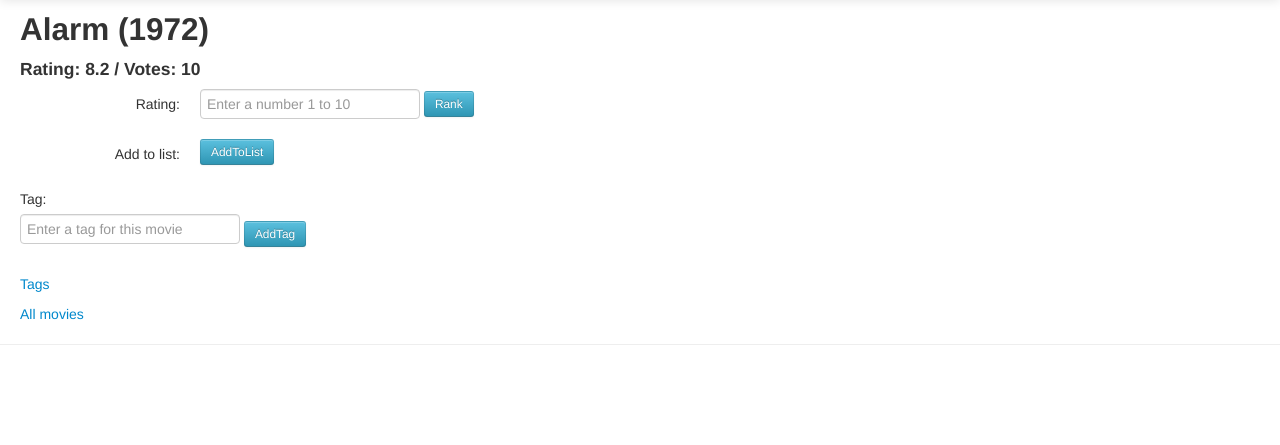
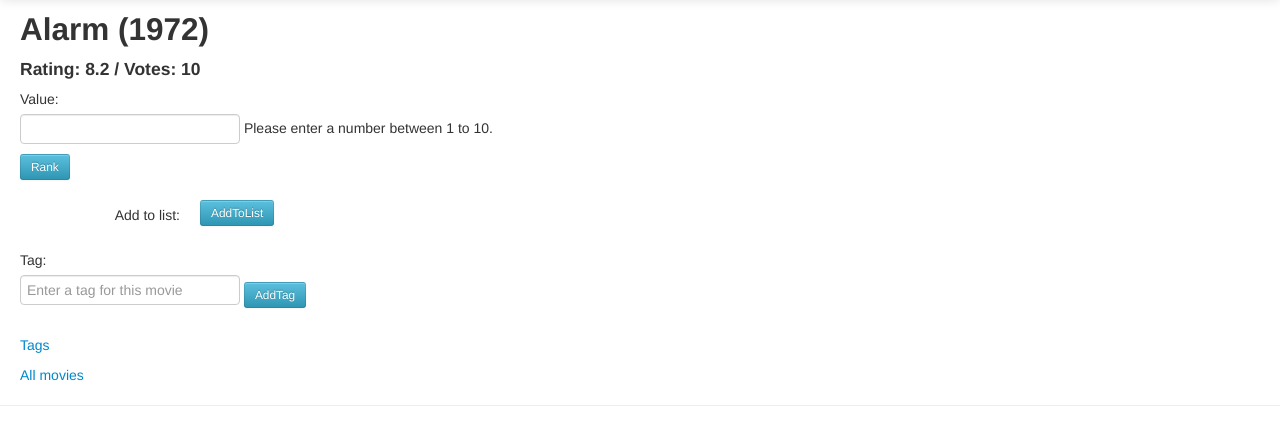
Before and after one commit to mreartes5/devartis_movie_mari, a Django app: page /movies/movie/2/ in a window 1280 px wide. Shown: the part 41-486 px from the top of the page. Run offline with Django 3.2, Linux system fonts and the light colour scheme; a user stored in the database is signed in; data comes from the database, SQL or seed files in the repository; parts of the project's set-up code (start-up, migrations or seed data) failed here and were passed over.

Commit message:
avanzando :)

```diff
--- a/movies/forms.py
+++ b/movies/forms.py
@@ -23,12 +23,8 @@ class UserProfileForm(forms.ModelForm):
         fields = ['website', 'picture']
 
 
-class RatingForm(forms.ModelForm):
-    value = forms.IntegerField(help_text="Please enter a number between 1 to 10.")
-
-    class Meta:
-        model = Movie
-        fields = ['value']
+class RatingForm(forms.Form):
+    value = forms.IntegerField(min_value=1, max_value=10, help_text="Please enter a number between 1 to 10.")
 
 
 class SearchForm(forms.ModelForm):
--- a/movies/models.py
+++ b/movies/models.py
@@ -7,6 +7,12 @@ from django.contrib.auth.models import AbstractUser
 
 
 # Create your models here.
+class Tag(models.Model):
+    name = models.CharField(max_length=100, unique=True)
+
+    def __unicode__(self):
+        return self.name
+
 
 class Movie(models.Model):
     title = models.CharField(max_length=100, unique=True)
@@ -15,6 +21,7 @@ class Movie(models.Model):
     imdb_votes = models.IntegerField(default=0)
     rating = models.FloatField(default=0)
     total_votes = models.IntegerField(default=0)
+    tags = models.ManyToManyField(Tag)
 
     def average_rating(self, value):
         self.rating = (self.rating + float(value)) / 2
@@ -55,10 +62,3 @@ class UserProfile(models.Model):
     # Override the __unicode__() method to return out something meaningful!
     def __unicode__(self):
         return self.user.usernamdele
-
-class Tag(models.Model):
-    name = models.CharField(max_length=100, unique=True)
-    movies = models.ManyToManyField(Movie)
-
-    def __unicode__(self):
-        return self.name
--- a/movies/urls.py
+++ b/movies/urls.py
@@ -16,6 +16,8 @@ urlpatterns = patterns('',
                        url(r'^movie/(?P<movie_id>\d+)/addtolist/$', views.add_movie_to_watchlist,
                            name='add_movie_to_list'),
                        url(r'^searchMovies/$', views.search_movies, name='search_movies'),
-                       url(r'^movie/(?P<movie_id>\d+)/addTag/$', views.add_tag_to_movie, name='tag_movie'),
+                       url(r'^movie/(?P<movie_id>\d+)/addTag/$', views.add_tag_to_movie, name='add_tag_to_movie'),
+                       url(r'^movie/(?P<movie_id>\d+)/(?P<tag_id>\d+)/removeTag/$', views.remove_tag_from_movie,
+                           name='remove_tag_from_movie'),
                        url(r'^movie/(?P<movie_id>\d+)/tags/$', views.tags_movie_show, name='tags_movie_show'),
 )
--- a/movies/views.py
+++ b/movies/views.py
@@ -4,7 +4,6 @@ from django.contrib.auth import authenticate, login
 from django.http import HttpResponseRedirect, HttpResponse
 from django.contrib.auth.decorators import login_required
 from django.contrib.auth import logout
-from django.views.decorators.http import require_http_methods
 from django.views.decorators.http import require_POST
 
 from movies.forms import UserForm, UserProfileForm, SearchForm
@@ -152,11 +151,13 @@ def user_logout(request):
 def movie_show(request, movie_id):
     context = RequestContext(request)
 
-    context_dict = {'movie_id': movie_id}
+    context_dict = {'movie_id': movie_id, 'tags': Tag.objects.order_by('name')}
+
     try:
         current_movie = Movie.objects.get(id=movie_id)
 
         context_dict['movie'] = current_movie
+        context_dict['rating_form'] = RatingForm()
 
     except Movie.DoesNotExist:
         pass
@@ -189,9 +190,10 @@ def tags_movie_show(request, movie_id):
     context_dict = {'movie_id': movie_id}
 
     try:
-        current_movie = Movie.objects.get(id=movie_id)
+        current_movie = get_object_or_404(Movie, pk=movie_id)
+        context_dict['movie'] = current_movie
 
-        current_movie_tags = current_movie.tag_set.all().order_by('name')
+        current_movie_tags = current_movie.tags.all().order_by('name')
         context_dict['tags'] = current_movie_tags
 
     except Movie.DoesNotExist:
@@ -200,18 +202,76 @@ def tags_movie_show(request, movie_id):
     return render_to_response('movies/movieTags.html', context_dict, context)
 
 
+# @require_POST
+# def add_rating_to_movie(request, movie_id):
+#     current_movie = get_object_or_404(Movie, pk=movie_id)
+#
+#     new_value = request.POST['rating']
+#
+#     current_movie.average_rating(new_value)
+#     current_movie.new_vote()
+#     current_movie.save()
+#
+#     return redirect('movies:movie_show', movie_id=movie_id)
+
 @require_POST
 def add_rating_to_movie(request, movie_id):
+    context = RequestContext(request)
 
+    rating_form = RatingForm(data=request.POST)
+    current_movie = get_object_or_404(Movie, pk=movie_id)
+    context_dict = {'movie': current_movie}
+
+    if rating_form.is_valid():
+        new_value = rating_form.cleaned_data['value']
+        current_movie.average_rating(new_value)
+        current_movie.new_vote()
+        current_movie.save()
+        context_dict['rating_form'] = RatingForm()
+    else:
+        context_dict['rating_form'] = rating_form
+
+    return render_to_response('movies/movie.html', context_dict, context)
+
+
+def get_or_create_tag(tag_name):
+
+    if len(Tag.objects.filter(name=tag_name)) != 0:
+        tag = Tag.objects.get(name=tag_name)
+
+    else:
+        tag = Tag(name=tag_name)
+        tag.save()
+
+    return tag
+
+
+@require_POST
+def add_tag_to_movie(request, movie_id):
     current_movie = get_object_or_404(Movie, pk=movie_id)
 
-    new_value = request.POST['rating']
+    current_tag_name = request.POST['name']
+    tags_name = current_tag_name.split(',')
 
-    current_movie.average_rating(new_value)
-    current_movie.new_vote()
-    current_movie.save()
+    for tag_name in tags_name:
+        current_tag = get_or_create_tag(tag_name)
+        current_movie.tags.add(current_tag)
 
     return redirect('movies:movie_show', movie_id=movie_id)
+
+
+
+
+@require_POST
+def remove_tag_from_movie(request, movie_id, tag_id):
+    current_movie = get_object_or_404(Movie, pk=movie_id)
+
+    current_tag = get_object_or_404(Tag, pk=tag_id)
+
+    current_movie_tags = current_movie.tags
+    current_movie_tags.remove(current_tag)
+
+    return redirect('movies:tags_movie_show', movie_id=movie_id)
 
 
 @require_POST
@@ -239,7 +299,8 @@ def search_movies(request):
 
         if search_form.is_valid():
 
-            matched_movies = Movie.objects.filter(title__icontains=search_title, year__gte=search_year_from, year__lte=search_year_to)
+            matched_movies = Movie.objects.filter(title__icontains=search_title, year__gte=search_year_from,
+                                                  year__lte=search_year_to)
 
             context_dict['matched_movies'] = matched_movies
 
@@ -253,23 +314,9 @@ def search_movies(request):
 
     return render_to_response('movies/searchMovies.html', context_dict, context)
 
-@require_POST
-def add_tag_to_movie(request, movie_id):
-
-    current_movie = get_object_or_404(Movie, pk=movie_id)
-
-    current_tag_name = request.POST['name']
-
-    new_tag = Tag(name=current_tag_name)
-    new_tag.save()
-    current_movie.tag_set.add(new_tag)
-    #new_tag.movies.add(current_movie)
-
-    return redirect('movies:movie_show', movie_id=movie_id)
-
 
 """
-def tag_movie(request, movie_id):
+def add_tag_to_movie(request, movie_id):
     context = RequestContext(request)
     context_dict = {}
 
@@ -298,34 +345,3 @@ def tag_movie(request, movie_id):
     #return redirect('movies:movie_show', movie_id=movie_id)
     return render_to_response('movies/movie.html', context_dict, context)
 """
-
-
-
-"""
-def add_rating_to_movie(request, movie_id):
-    context = RequestContext(request)
-
-    current_movie = get_object_or_404(Movie, pk=movie_id)
-    context_dict = {'movie_id': movie_id}
-
-    if request.method == 'POST':
-        rating_form = RatingForm(data=request.POST)
-        context_dict['rating_form'] = rating_form
-
-        print rating_form
-
-        new_value = request.POST['rating']
-        if rating_form.is_valid():
-            current_movie.average_rating(new_value)
-            current_movie.new_vote()
-            current_movie.save()
-
-        else:
-            print rating_form.errors
-
-    else:
-        rating_form = RatingForm()
-        context_dict['rating_form'] = rating_form
-
-    return render_to_response('movies/movie.html', context_dict, context)
-"""
--- a/templates/movies/index.html
+++ b/templates/movies/index.html
@@ -14,7 +14,7 @@
 
         {% endif %}
 
-        <li><a href="/movies/searchMovies">Search movies</a></li>
+        <ul><a href="/movies/searchMovies">Search movies</a></ul>
 
         {% if movies %}
             <ul>
--- a/templates/movies/movie.html
+++ b/templates/movies/movie.html
@@ -13,31 +13,10 @@
         <h2>{{ movie.title }} ({{ movie.year }})</h2>
         <h4> Rating: {{ movie.rating }} / Votes: {{ movie.total_votes }}</h4>
         {% if user.is_authenticated %}
-
-                {{ rating_form }}
-
-                <form class="form-horizontal" method="post" action="{% url "movies:add_rating_to_movie" movie_id %}">
-                    <div class="control-group">
+            <form class="form-horizontal" method="post" action="{% url "movies:add_rating_to_movie" movie.id %}">
                 {% csrf_token %}
-                        {% for hidden in rating_form.hidden_fields %}
-                            <div class="control-group">
-                                {{ hidden }}
-                            </div>
-                        {% endfor %}
-
-                        {% for field in rating_form.visible_fields %}
-                            <div class="control-group">
-                                {{ field.errors }}
-                                {{ field.help_text}}
-                                {{ field }}
-                            </div>
-                        {% endfor %}
-                        <label class="control-label" for="input">Rating:</label>
-                        <div class="controls">
-                            <input type="text" name="rating" value="" placeholder="Enter a number 1 to 10" size="50" />
-                            <input class="btn btn-small btn-info" type="submit" name="rank" value="Rank"/>
-                        </div>
-                    </div>
+                {{ rating_form.as_p }}
+                <input class="btn btn-small btn-info" type="submit" name="submit" value="Rank"/>
             </form>
 
             <form class="form-horizontal" method="post" action="{% url "movies:add_movie_to_list" movie.id %}">
@@ -45,6 +24,7 @@
                 <div class="control-group">
                     {% csrf_token %}
                     <label class="control-label" for="input">Add to list:</label>
+
                     <div class="controls">
                         <input class="btn btn-small btn-info" type="submit" name="toList" value="AddToList"/>
                     </div>
@@ -52,7 +32,7 @@
             </form>
 
 
-                <form id="tag_form" method="post" action="{% url "movies:tag_movie" movie_id %}">
+            <form id="tag_form" method="post" action="{% url "movies:add_tag_to_movie" movie.id %}">
                 {% csrf_token %}
                 {% for hidden in tag_form.hidden_fields %}
                     <div class="control-group">
@@ -63,14 +43,15 @@
                 {% for field in tag_form.visible_fields %}
                     <div class="control-group">
                         {{ field.errors }}
-                            {{ field.help_text}}
+                        {{ field.help_text }}
                         {{ field }}
                     </div>
                 {% endfor %}
 
                 <label class="control-label" for="input">Tag:</label>
+
                 <div class="controls">
-                        <input type="text" name="name" value="" placeholder="Enter a tag for this movie" size="50" />
+                    <input type="text" name="name" value="" placeholder="Enter a tag for this movie" size="50"/>
                     <input class="btn btn-small btn-info" type="submit" name="tag" value="AddTag"/>
                 </div>
             </form>
--- a/templates/movies/searchMovies.html
+++ b/templates/movies/searchMovies.html
@@ -21,6 +21,7 @@
                         {{ field }}
                     </div>
                 {% endfor %}
+
                 <input class="btn btn-primary" type="submit" name="submit" value="Search" />
             </form>
 
```
Also changed, not shown: templates/movies/movieTags.html (+9 -1 lines), movies.db, readme.txt. Lines whose indentation alone changed are shown as unchanged.
